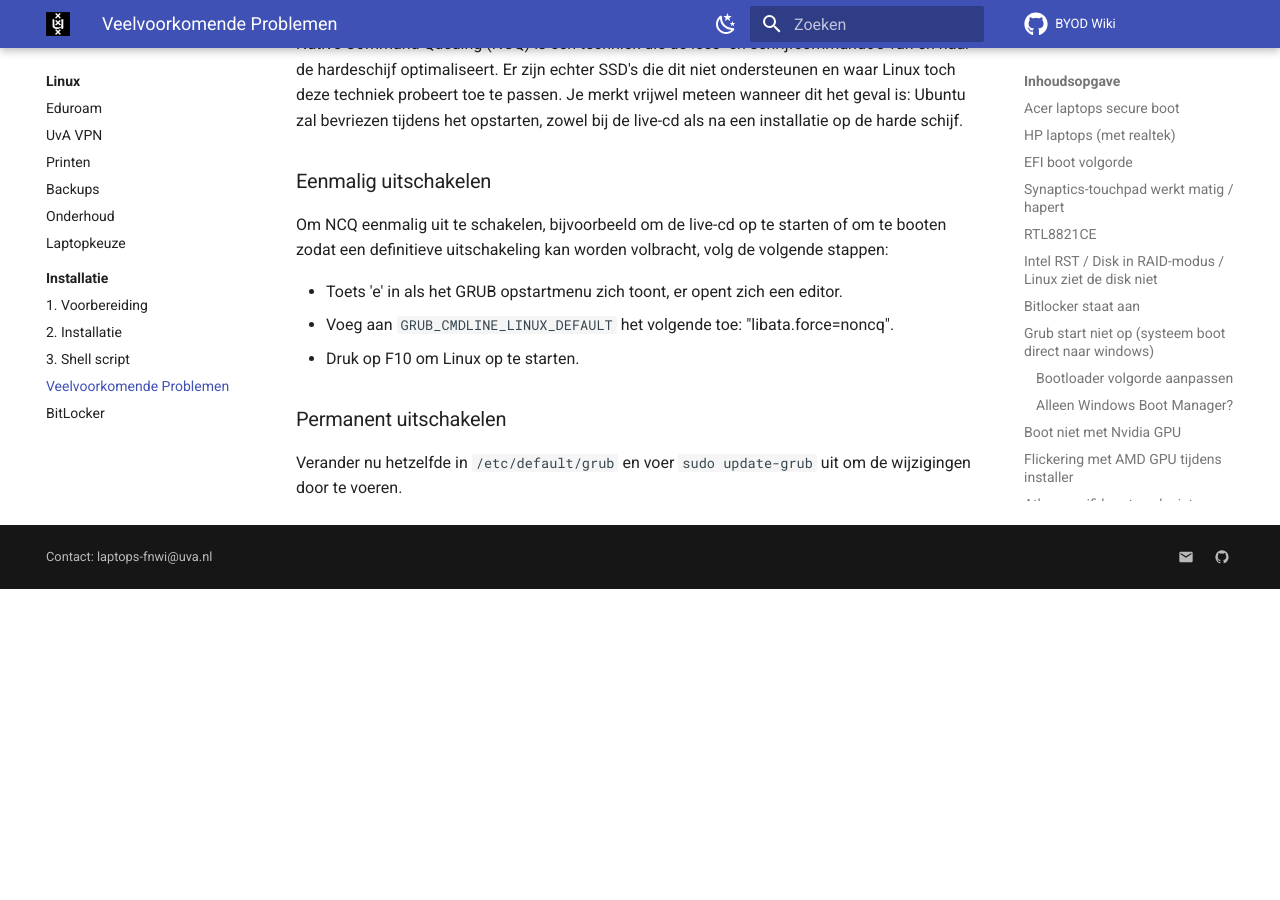
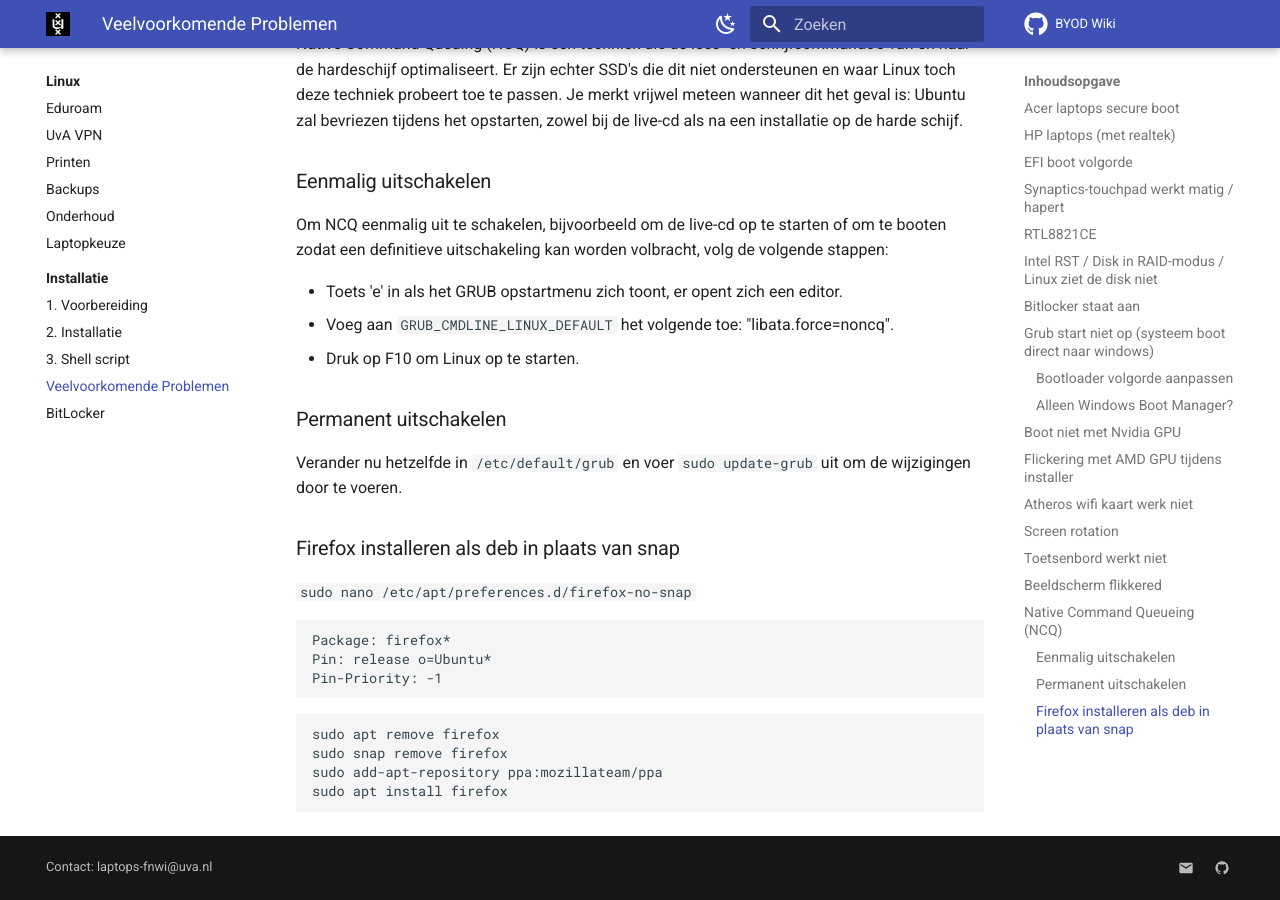
Before and after one commit to svkampen/byod-wiki, an MkDocs documentation site: the page built from docs/linux/installatie/problemen.md, in a window 1280 px wide and 900 px high, scrolled down 3666 px. Built offline with MkDocs 1.6.1 and Material for MkDocs 9.7.7, drawn with Linux system fonts in a browser that asks for light colours; comment, search, counter and statistics services are not loaded; before the commit the page ends 4255 px from its top, so only the background shows below that.

Commit message:
instructies voor firefox als deb

````diff
--- a/docs/linux/installatie/problemen.md
+++ b/docs/linux/installatie/problemen.md
@@ -105,3 +105,19 @@ zodat een definitieve uitschakeling kan worden volbracht, volg de volgende stapp
 ### Permanent uitschakelen
 
 Verander nu hetzelfde in `/etc/default/grub` en voer `sudo update-grub` uit om de wijzigingen door te voeren.
+
+### Firefox installeren als deb in plaats van snap
+
+`sudo nano /etc/apt/preferences.d/firefox-no-snap`
+```
+Package: firefox*
+Pin: release o=Ubuntu*
+Pin-Priority: -1
+```
+
+```
+sudo apt remove firefox
+sudo snap remove firefox
+sudo add-apt-repository ppa:mozillateam/ppa
+sudo apt install firefox
+```
````
